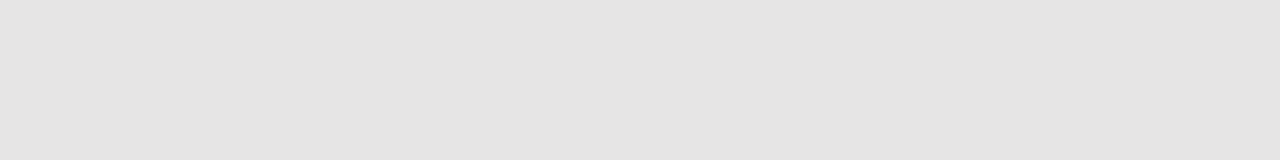
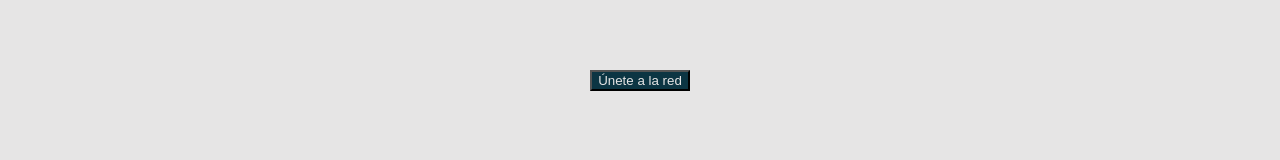
Before and after one commit to InkCapac/DANI_NODE, a React (Vite) app in the folder DEFENRED/: page / in a window 1280 px wide. Shown: the part 1227-1387 px from the top of the page. Before the commit the page ends 1149 px from the top, so only its background shows below. Built offline with nearby package versions, Linux system fonts and the light colour scheme.

Commit message:
CAMBIOS 31-01
:)

```diff
--- a/DEFENRED/src/linkedPages/css_pages/inicioStyle.css
+++ b/DEFENRED/src/linkedPages/css_pages/inicioStyle.css
@@ -36,3 +36,14 @@ margin-left: 30px;
 .keywords{
   color: var(--blue);
 }
+.cta-container{
+    display: flex;
+    justify-content: center;
+    align-items: center;
+    height: 100vh;
+}
+.cta-unete{
+  display: flex;
+  background-color: var(--blue);
+  color: var(--white);
+}
--- a/DEFENRED/src/linkedPages/inicio.tsx
+++ b/DEFENRED/src/linkedPages/inicio.tsx
@@ -6,6 +6,9 @@ const Inicio = () => {
         <div>
             <h2 className="title-inicio">DEFENRED</h2>
             <h3>"Defenred-Red de Apoyo para Defensores de Derechos Humanos"</h3>
+            <div className="cta-container">
+                <button className="cta-unete">Únete a la red</button>
+            </div>
             <p className="parrafo1-inicio">
                 <span className="keywords">Defenred</span> es una organización comprometida con el apoyo y la protección de defensores de <span className="keywords">Defenred</span> que enfrentan riesgos en sus países de origen. A través de programas de
                 refugio, formación, autocuidado y redes de apoyo, Defenred brinda a estos activistas un espacio
```
